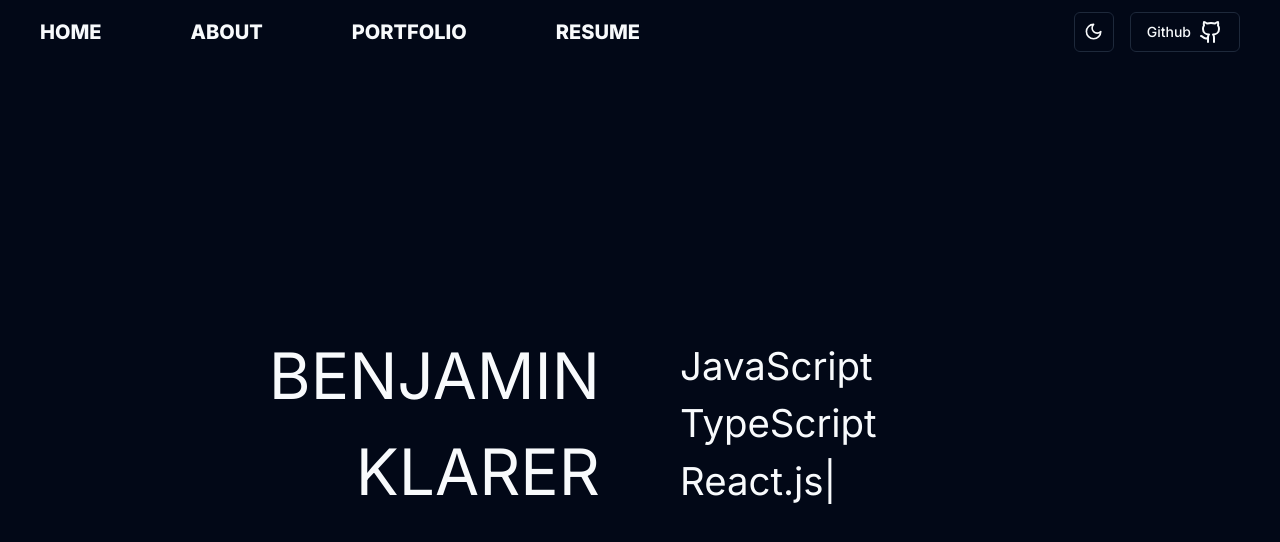
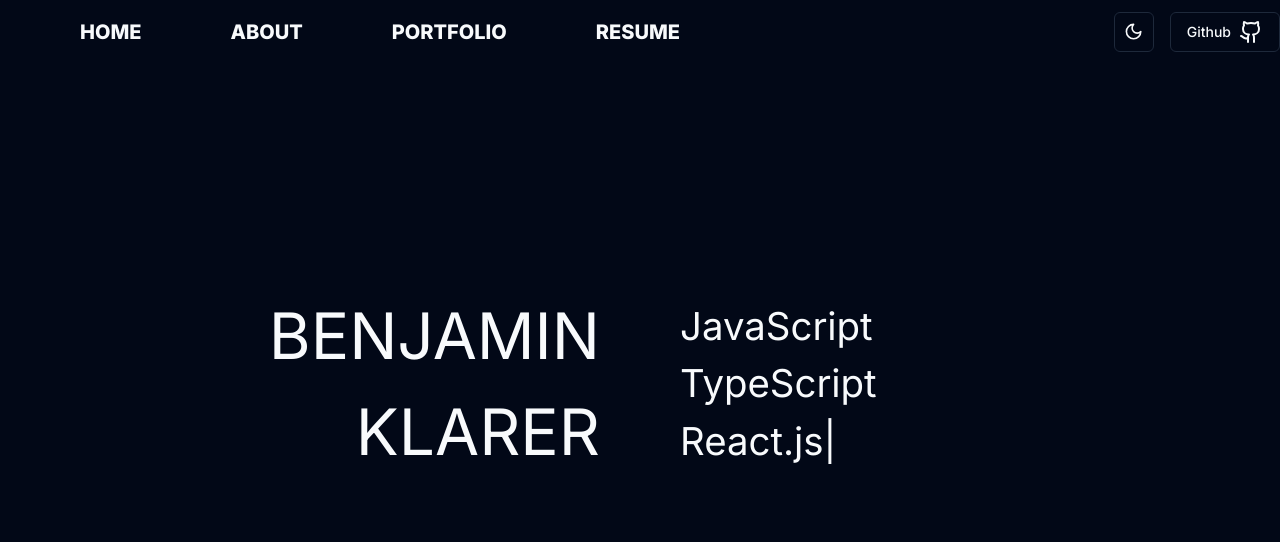
Before and after one commit to bklarer/personal-site, a Next.js app: page / in a window 1280 px wide. Shown: the top 542 px of the page. Built offline with nearby package versions, Linux system fonts and the light colour scheme.

Commit message:
Adjust Hero when not split

```diff
--- a/app/about/page.tsx
+++ b/app/about/page.tsx
@@ -1,11 +1,11 @@
-
+import Hero from "@/components/Hero";
 
 const About = () => {
-
-
-    <div></div>
-
-
-}
+  return (
+    <div>
+      <Hero title={["ABOUT"]}></Hero>
+    </div>
+  );
+};
 
 export default About;
--- a/app/layout.tsx
+++ b/app/layout.tsx
@@ -8,8 +8,8 @@ import "./globals.css";
 const inter = Inter({ subsets: ["latin"] });
 
 export const metadata: Metadata = {
-  title: "Create Next App",
-  description: "Generated by create next app",
+  title: "Benjamin Klarer",
+  description: "About Benjamin Klarer",
 };
 
 export default function RootLayout({
@@ -18,10 +18,17 @@ export default function RootLayout({
   children: React.ReactNode;
 }) {
   return (
-    <html lang="en">
+    <html lang="en" suppressHydrationWarning>
       <ThemeProvider attribute="class" defaultTheme="dark">
         <Header />
-        <body className={cn(inter.className, "bg-background")}>{children}</body>
+        <body
+          className={cn(
+            inter.className,
+            "bg-background mt-[100px] md:mt-16 px-10"
+          )}
+        >
+          {children}
+        </body>
       </ThemeProvider>
     </html>
   );
--- a/app/page.tsx
+++ b/app/page.tsx
@@ -6,7 +6,7 @@ import { TypeAnimation } from "react-type-animation";
 
 export default function Home() {
   return (
-    <main className="flex min-h-screen flex-col items-center justify-between">
+    <div>
       <Hero title={["BENJAMIN", "KLARER"]} split={true}>
         <TypeAnimation
           className="mx-auto md:mx-0 w-fit md:text-[3vw] text-[48px] whitespace-pre-line md:block"
@@ -32,6 +32,6 @@ export default function Home() {
           repeat={0}
         />
       </Hero>
-    </main>
+    </div>
   );
 }
--- a/app/portfolio/page.tsx
+++ b/app/portfolio/page.tsx
@@ -1,11 +1,11 @@
-
+import Hero from "@/components/Hero";
 
 const Portfolio = () => {
-
-
-    <div></div>
-
-
-}
+  return (
+    <div>
+      <Hero title={["PORTFOLIO"]}></Hero>
+    </div>
+  );
+};
 
 export default Portfolio;
--- a/app/resume/page.tsx
+++ b/app/resume/page.tsx
@@ -1,11 +1,11 @@
-
+import Hero from "@/components/Hero";
 
 const Resume = () => {
-
-
-    <div></div>
-
-
-}
+  return (
+    <div>
+      <Hero title={["RESUME"]}></Hero>
+    </div>
+  );
+};
 
 export default Resume;
--- a/components/Header.tsx
+++ b/components/Header.tsx
@@ -45,7 +45,7 @@ const Header = () => {
             <Icons.github />
           </Button>
         </div>
-        <h1 className="font-extrabold">Benjamin Klarer</h1>
+        <h1 className="font-extrabold text-center">Benjamin Klarer</h1>
         <div className="flex gap-2 items-center">
           <ModeToggle />
           <MobileMenu />
--- a/components/Hero.tsx
+++ b/components/Hero.tsx
@@ -6,25 +6,35 @@ interface HeroProps {
   split?: boolean;
 }
 
-const Hero = ({ children, title, split }: HeroProps) => {
+// create string with line breaks
+
+const titleString = (title: string[]) => {
+  let string = "";
+  title.forEach((item, index) => {
+    string += item;
+    if (index !== title.length - 1) {
+      string += "\n";
+    }
+  });
+  return string;
+};
+
+const Hero = ({ children, title, split = false }: HeroProps) => {
   return split ? (
-    <div className="h-[90vh] w-full mt-[100px] md:mt-16 px-10">
+    <div className="h-[80vh] w-full">
       <div className="h-full flex justify-center w-full gap-20">
         {title && (
-          <div className="flex-1 md:grid items-center text-[5vw] text-right hidden">
-            <ul>
-              {title.map((item, index) => {
-                return <li key={index}>{item}</li>;
-              })}
-            </ul>
+          <div className="flex-1 md:grid items-center text-right hidden">
+            <h1 className="text-[5vw]">{titleString(title)}</h1>
           </div>
         )}
         <div className="md:flex-1 md:grid md:items-center">{children}</div>
       </div>
     </div>
   ) : (
-    <div className="h-[90vh] w-full mt-16 px-10">
-      <div className="h-full grid place-items-center w-full gap-20">
+    <div className="h-[50vh] w-full">
+      <div className="h-full flex flex-col justify-center items-center w-full">
+        {title && <h1 className="text-[5vw]">{titleString(title)}</h1>}
         {children}
       </div>
     </div>
```
